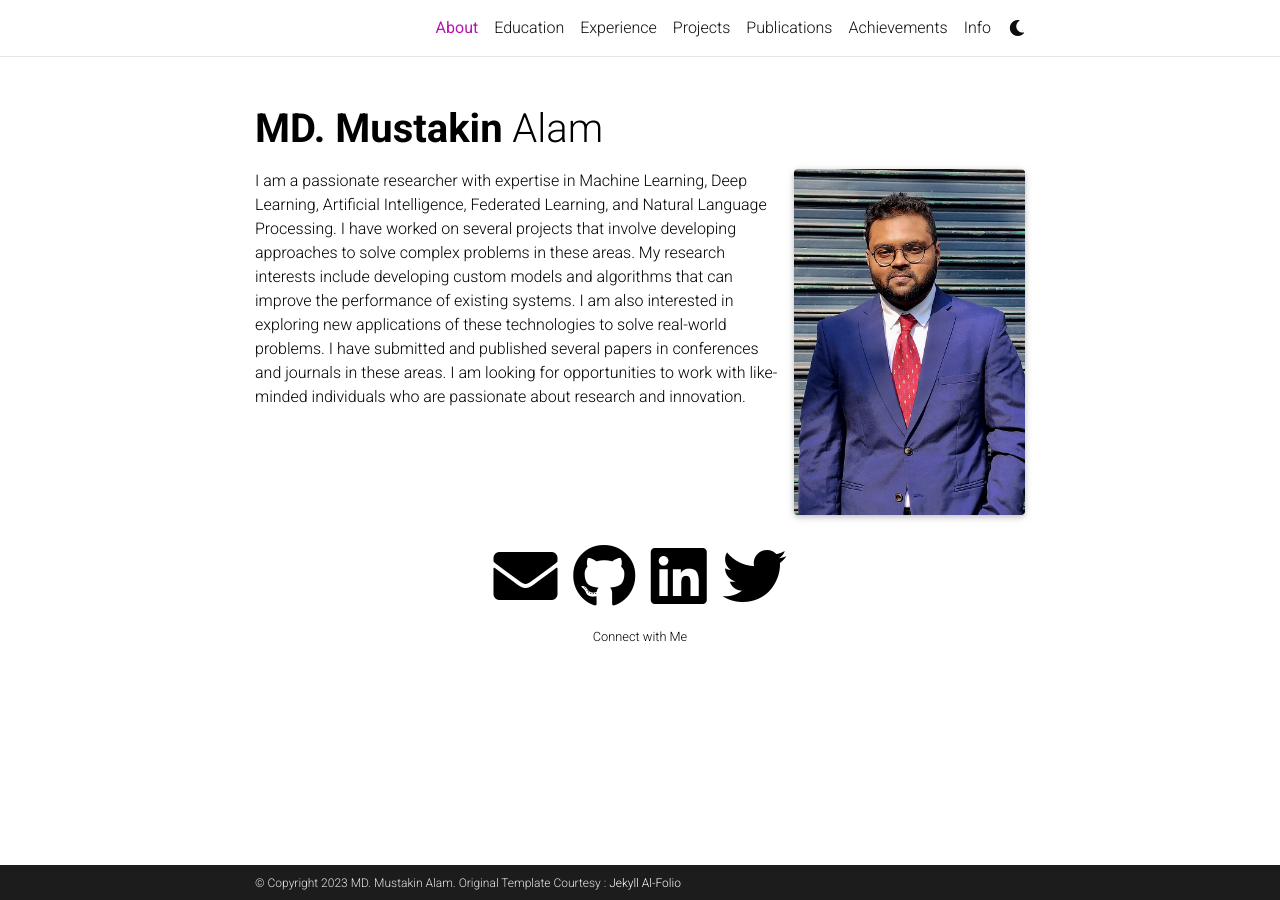
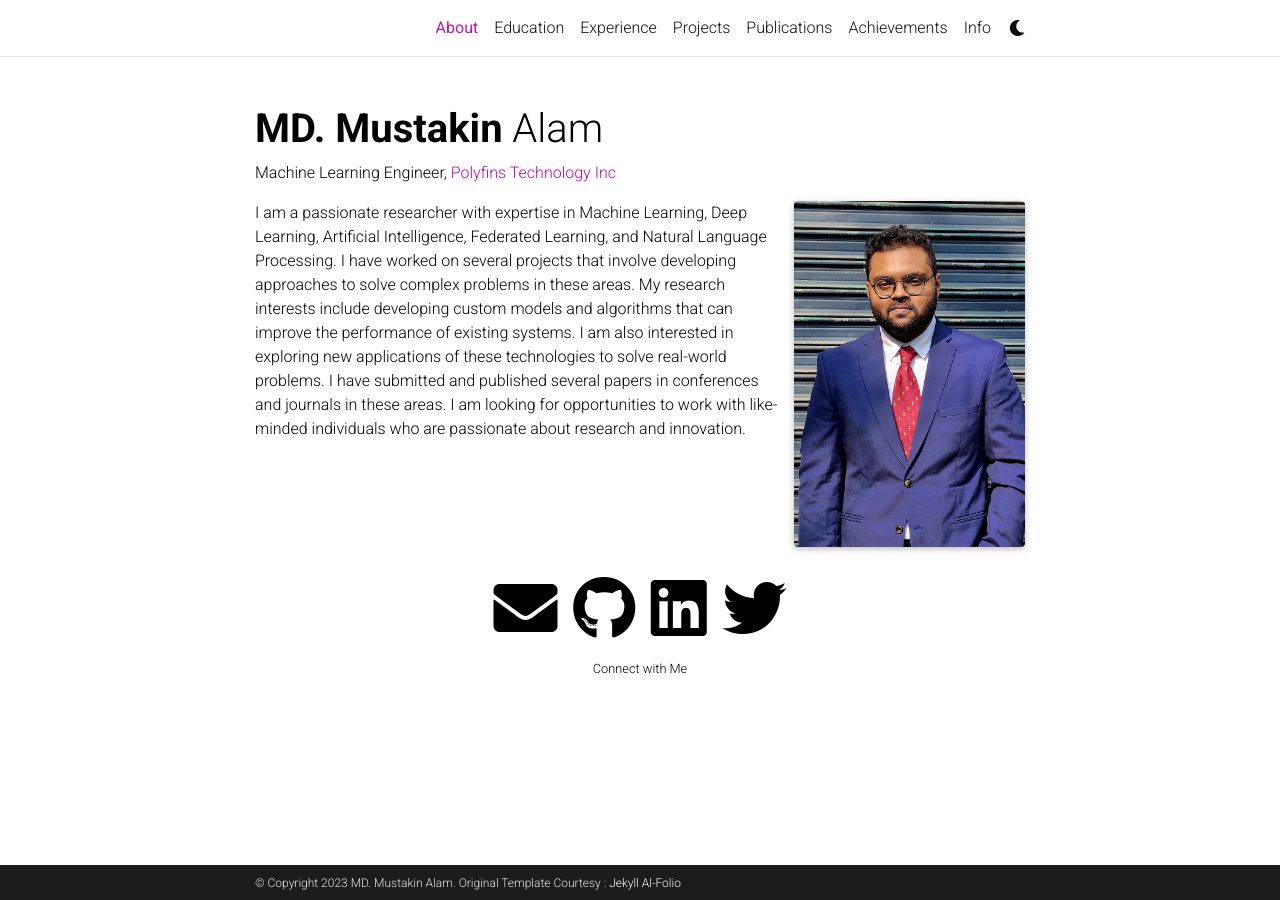
Before and after one commit to mustakinalam/mustakinalam.github.io, a Jekyll site: the page built from _pages/about.md, in a window 1280 px wide. Built offline with Jekyll 4.4.1, drawn with Linux system fonts in a browser that asks for light colours; comment, search, counter and statistics services are not loaded; a style sheet for code colours, icons or effects is not loaded.

Commit message:
Subtitle update

```diff
--- a/_pages/about.md
+++ b/_pages/about.md
@@ -2,7 +2,7 @@
 layout: about
 title: About
 permalink: /
-#subtitle: <a href='#'>Affiliations</a>. Address. Contacts. Moto. Etc.
+subtitle: Machine Learning Engineer, <a href='https://polyfins.com/'>Polyfins Technology Inc</a>
 
 profile:
   align: right
```
